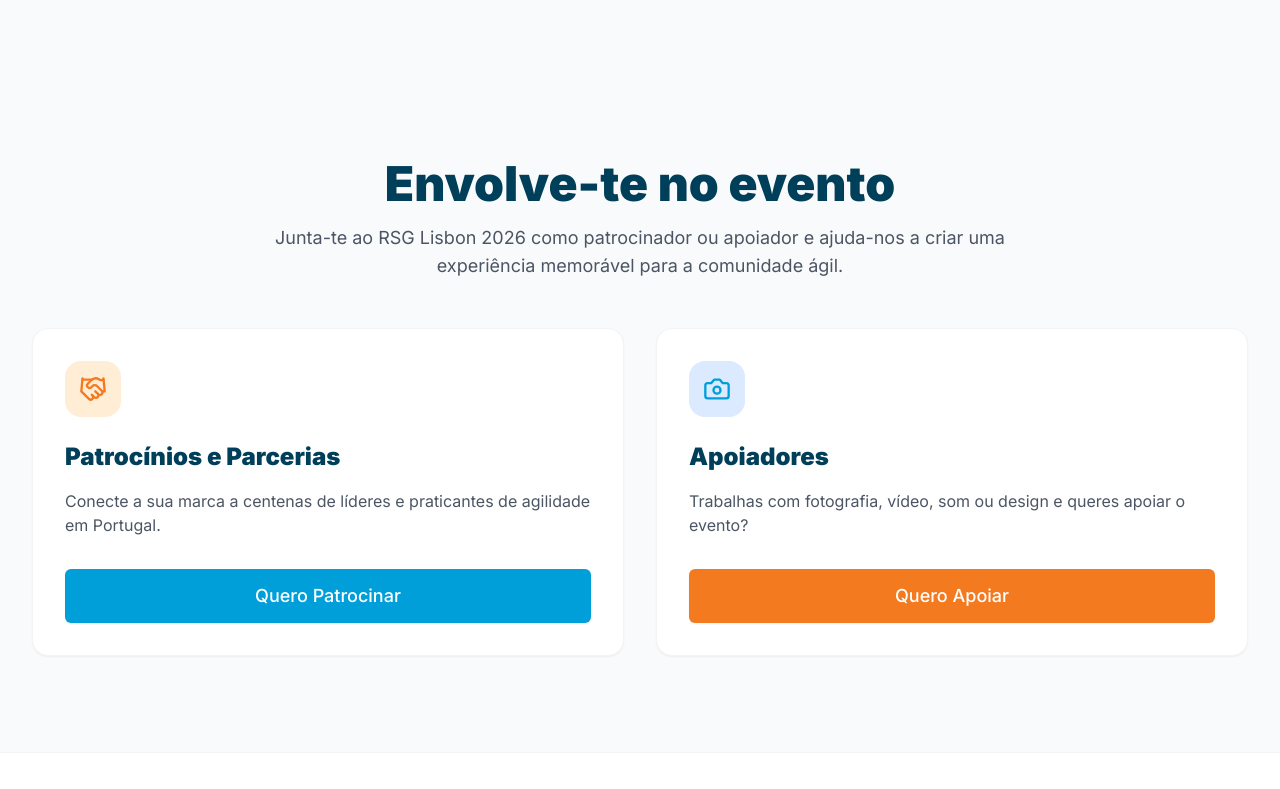
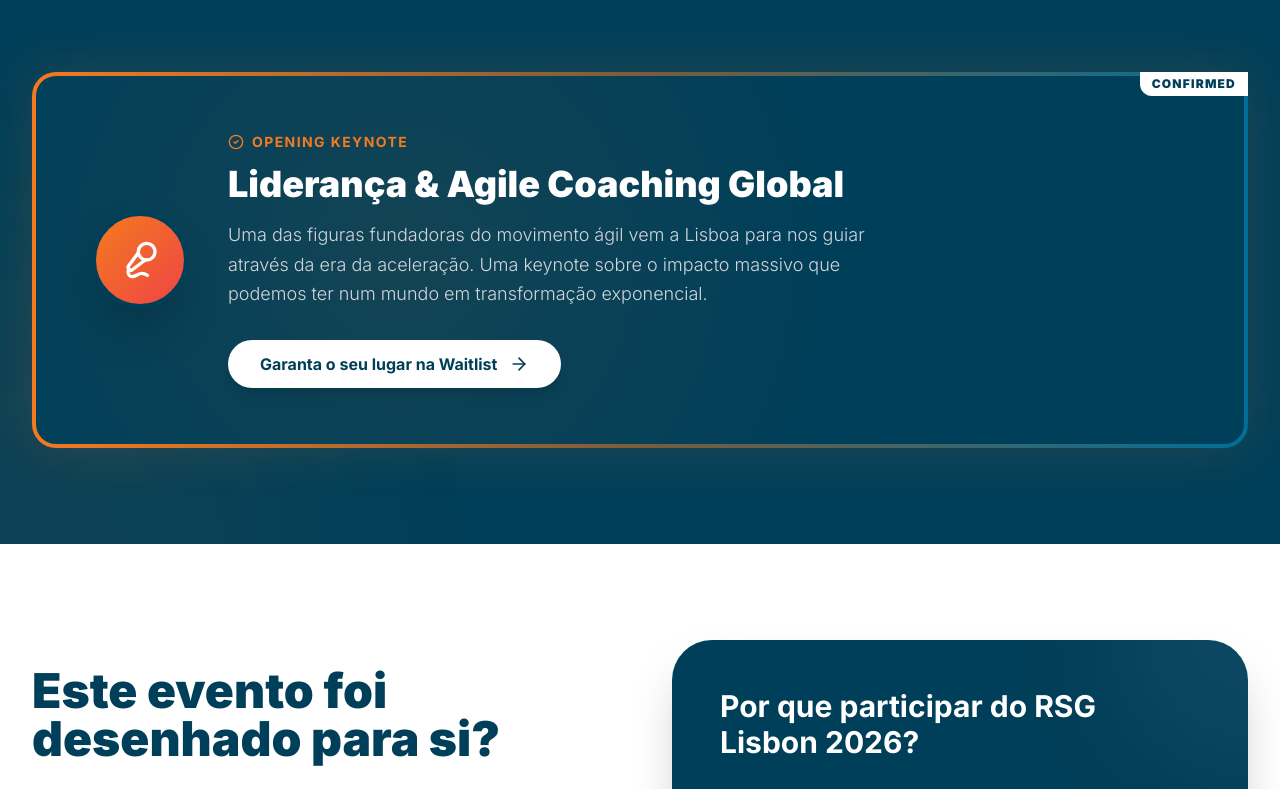
Before and after one commit to tugagilportugal-star/rsg2026, a React (Vite) app: page / in a window 1280 px wide. Shown: the part 8660-9449 px from the top of the page. Built offline with nearby package versions, Linux system fonts and the light colour scheme; no server answers.

Commit message:
feat(layout): add Program and WhyAttend sections from Marina design

```diff
--- a/App.tsx
+++ b/App.tsx
@@ -17,6 +17,8 @@ import { GetInvolved, SponsorForm, SupporterForm } from './sections/GetInvolved'
 import { FAQ } from './sections/FAQ';
 import { Footer } from './sections/Footer';
 import { Team } from './sections/Team';
+import { Program } from './sections/Program';
+import { WhyAttend } from './sections/WhyAttend';
 
 const App: React.FC = () => {
   const [isSponsorModalOpen, setSponsorModalOpen] = useState(false);
@@ -58,7 +60,10 @@ const App: React.FC = () => {
 
         <Recap />
 
-        <Tickets onBuyClick={() => setTicketModalOpen(true)} />
+        <Program />
+        <WhyAttend />
+
+        <Tickets onOpenTicketModal={() => setTicketModalOpen(true)} />
 
         <GetInvolved
           setSponsorModalOpen={setSponsorModalOpen}
```
